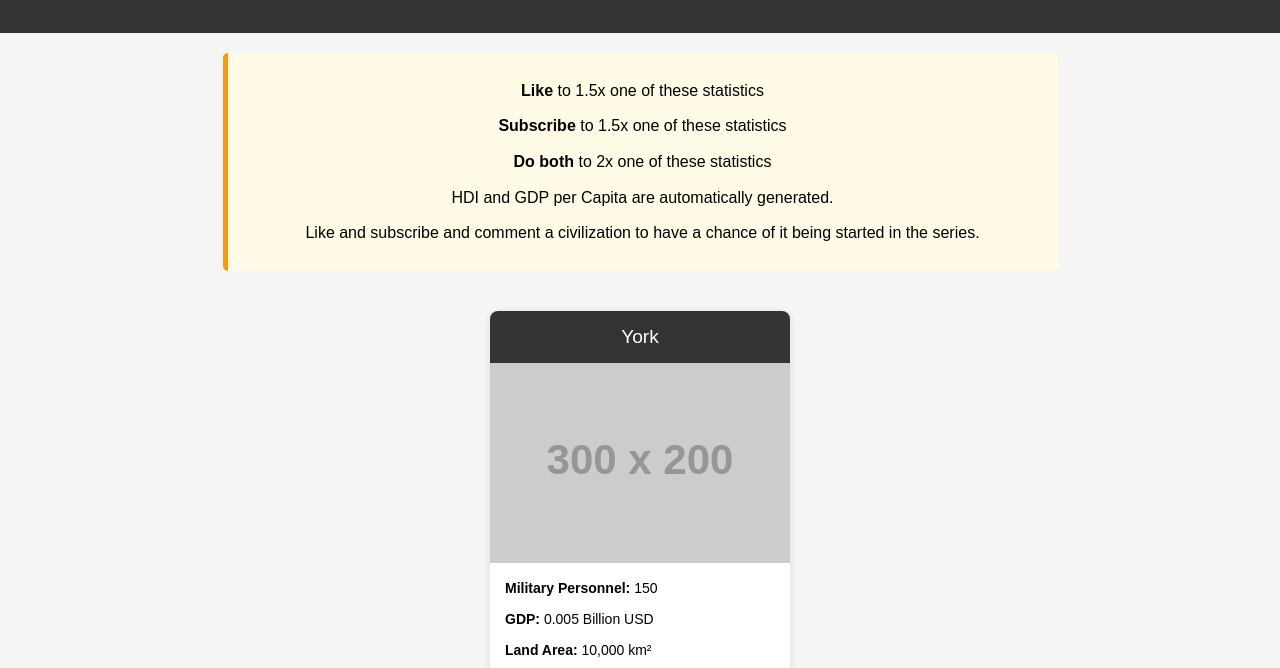
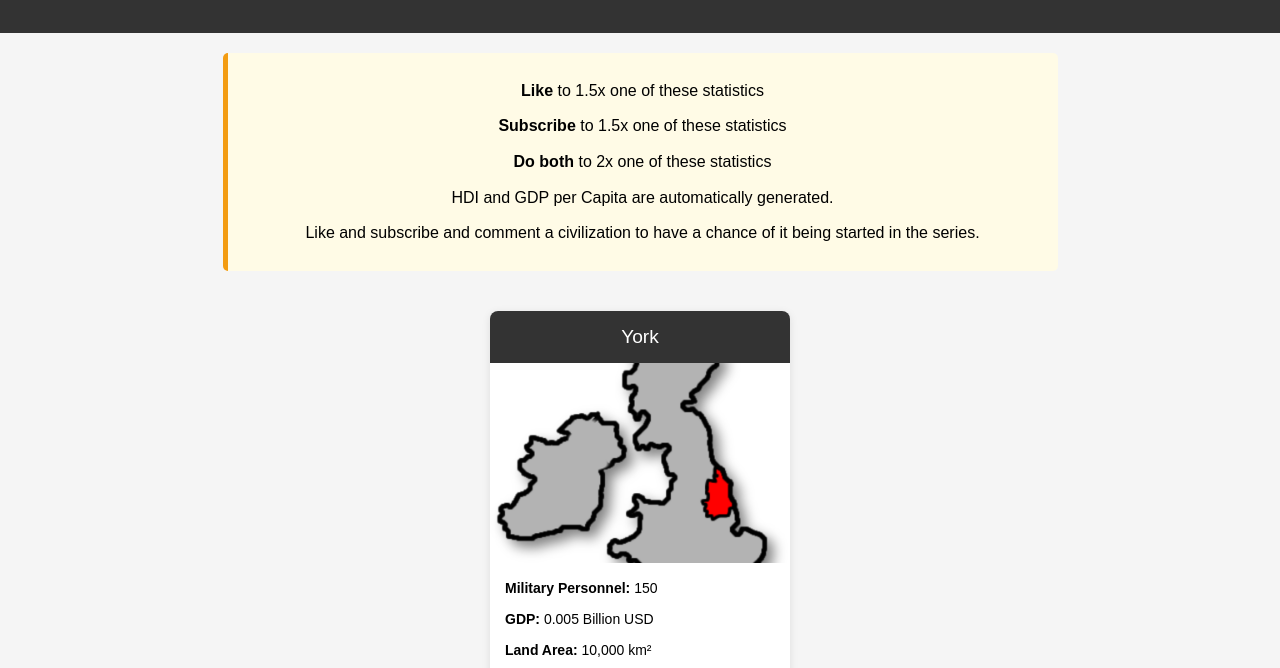
Before and after one commit to nightfalcon8o/yteu, a plain HTML site: page index.html in a window 1280 px wide. Shown: the part 121-789 px from the top of the page. Drawn offline with Linux system fonts and the light colour scheme; placeholder pictures from the web are drawn by us.

Commit message:
Update index.html

```diff
--- a/index.html
+++ b/index.html
@@ -109,7 +109,7 @@
         enemies: 0,              // likewise, few formal rivalries
         population: 2000,        // a modest, early settlement
         founded: "10000 BC",
-        image: "https://via.placeholder.com/300x200?text=Ancient+York"
+        image: "york.png"
       }
     ];
 
```
